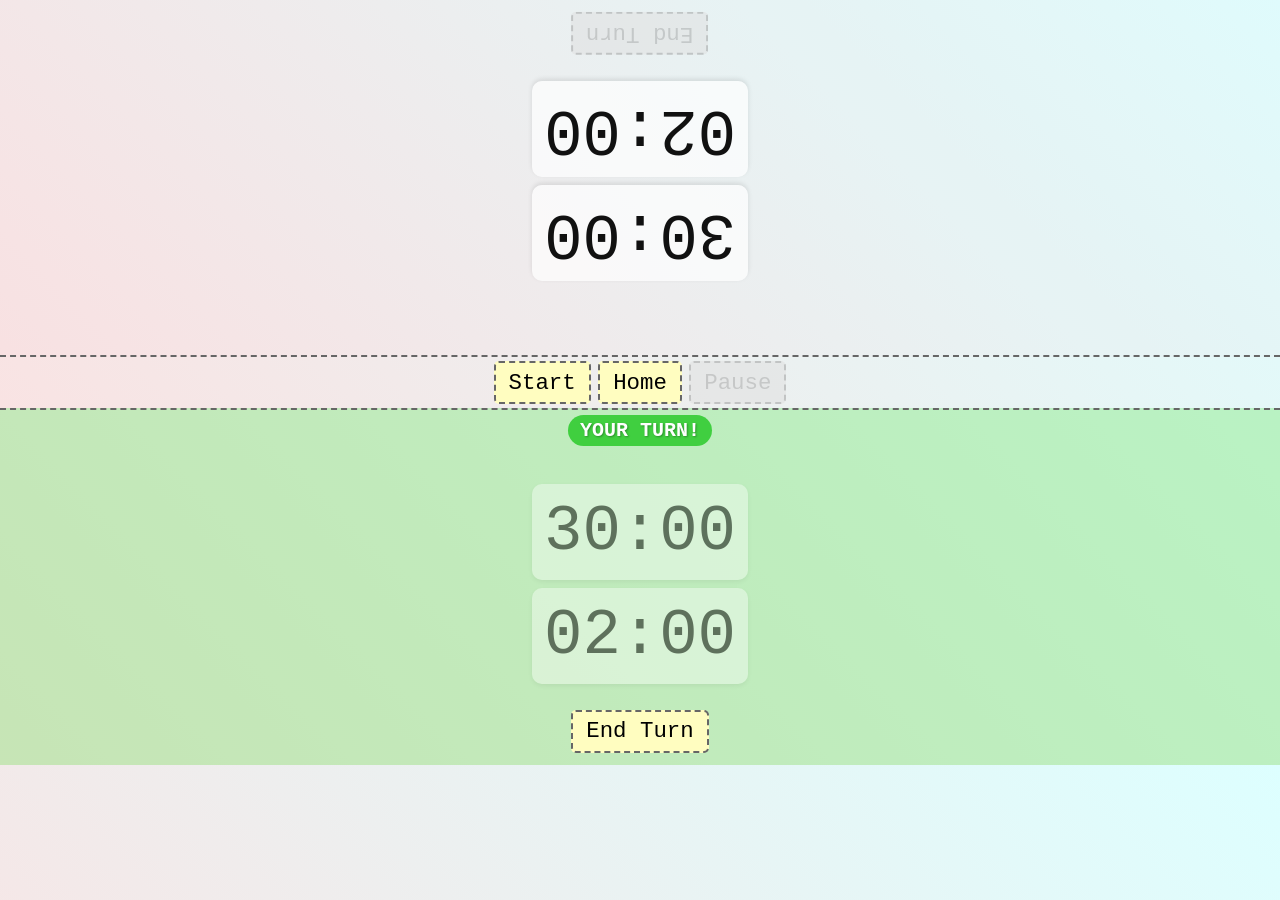
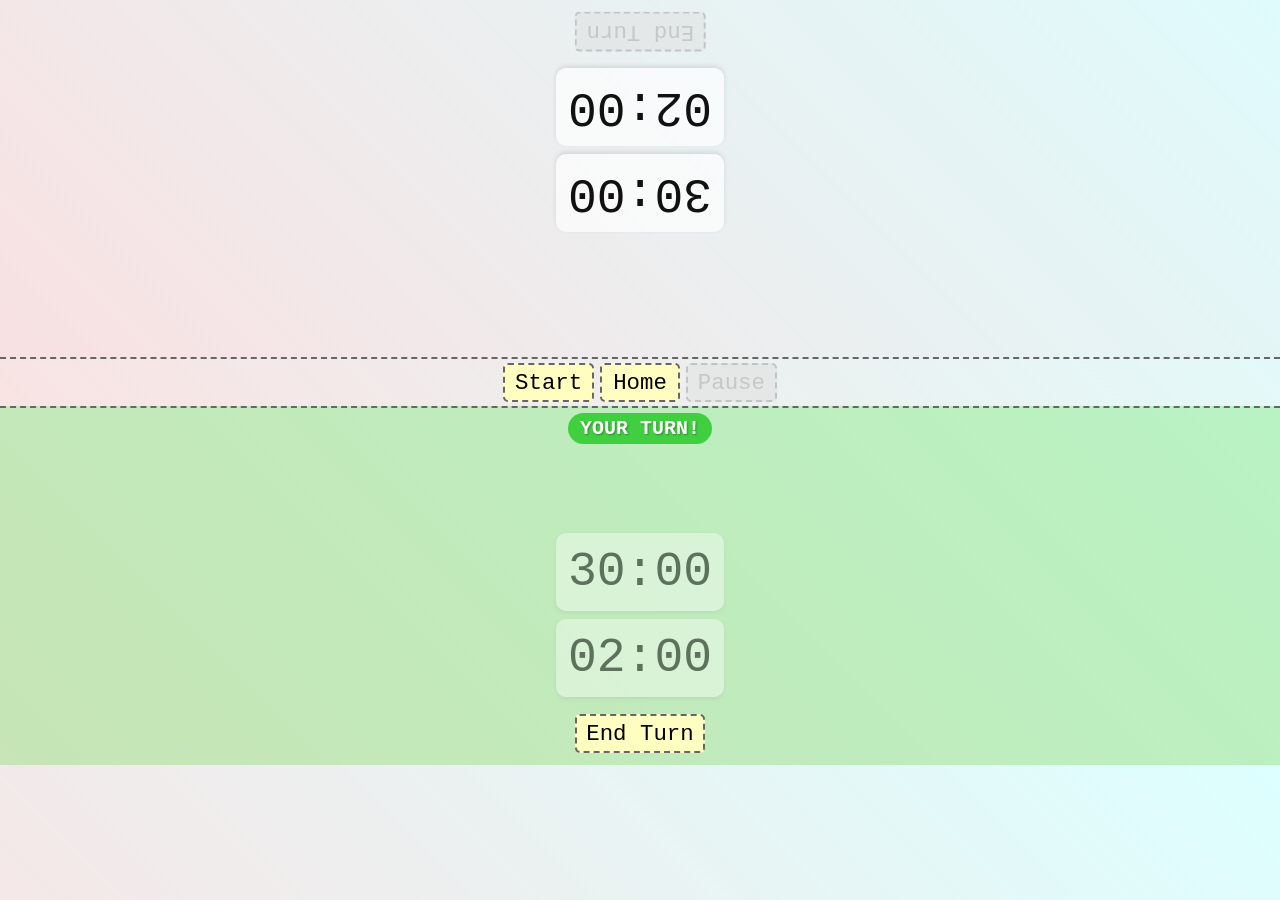
Before and after one commit to victorhuangwq/experiencethis.world, a Jekyll site: the page built from pokemon/game-timer.html, in a window 1280 px wide. Built offline with Jekyll 4.4.1, drawn with Linux system fonts in a browser that asks for light colours.

Commit message:
Edit buttons

```diff
--- a/pokemon/game-timer.html
+++ b/pokemon/game-timer.html
@@ -38,13 +38,13 @@ permalink: /pokemon/timer
 
         .timer-section {
             text-align: center;
-            padding: 10px;
+            padding: 5px;
             transition: transform 0.3s ease;
-            margin: 5px 0;
+            margin: 2px 0;
         }
 
         .timer-display {
-            font-size: clamp(42px, 12vw, 64px);
+            font-size: clamp(42px, 10vw, 48px);
             text-align: center;
             margin: 8px 0;
             font-family: monospace;
@@ -65,9 +65,9 @@ permalink: /pokemon/timer
         button {
             background: #fffdc0;
             border: 2px dashed #666;
-            padding: 0.4rem 0.8rem;
+            padding: 0.3rem 0.6rem;
             border-radius: 5px;
-            margin: 0.15rem;
+            margin: 0.1rem;
             font-size: clamp(1rem, 5vw, 1.4rem);
             cursor: pointer;
             font-family: monospace;
@@ -196,7 +196,7 @@ permalink: /pokemon/timer
             }
 
             .timer-display {
-                padding: 6px;
+                padding: 20px;
                 margin: 2px 0;
             }
 
```
